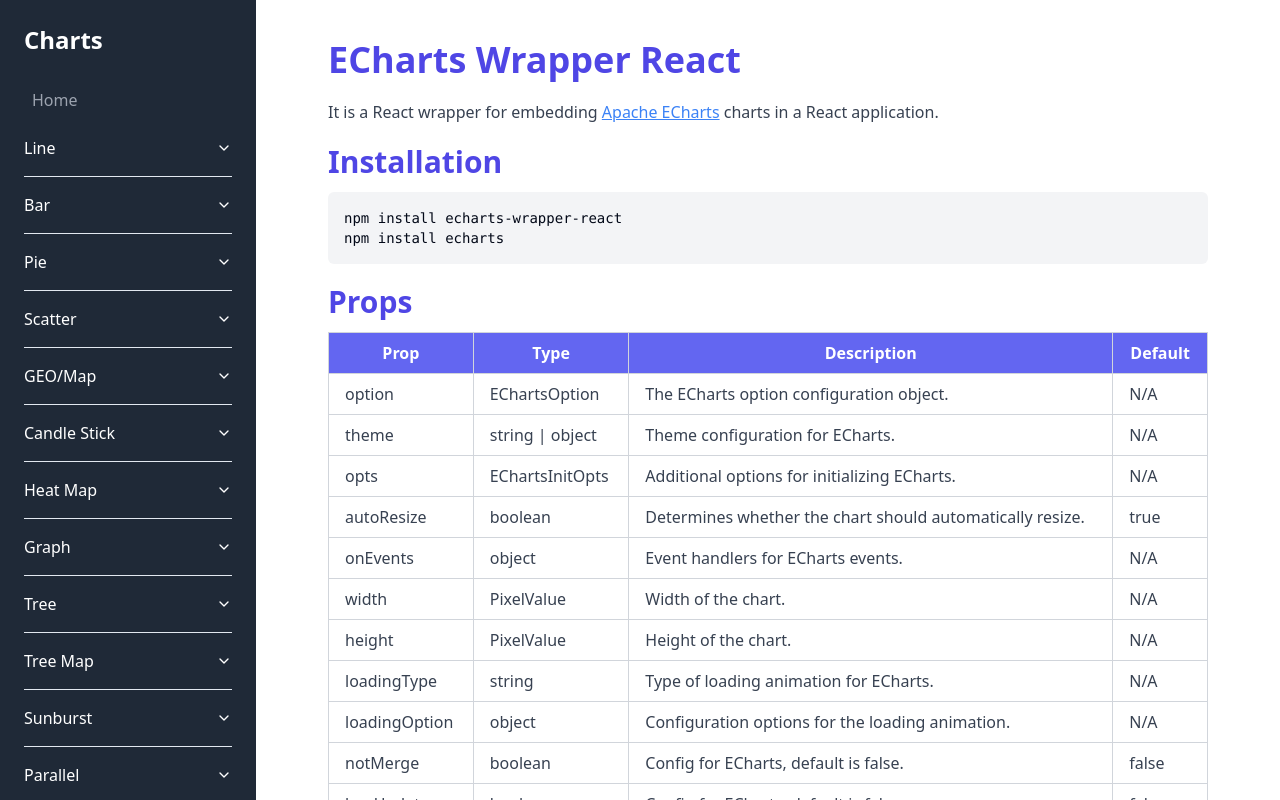
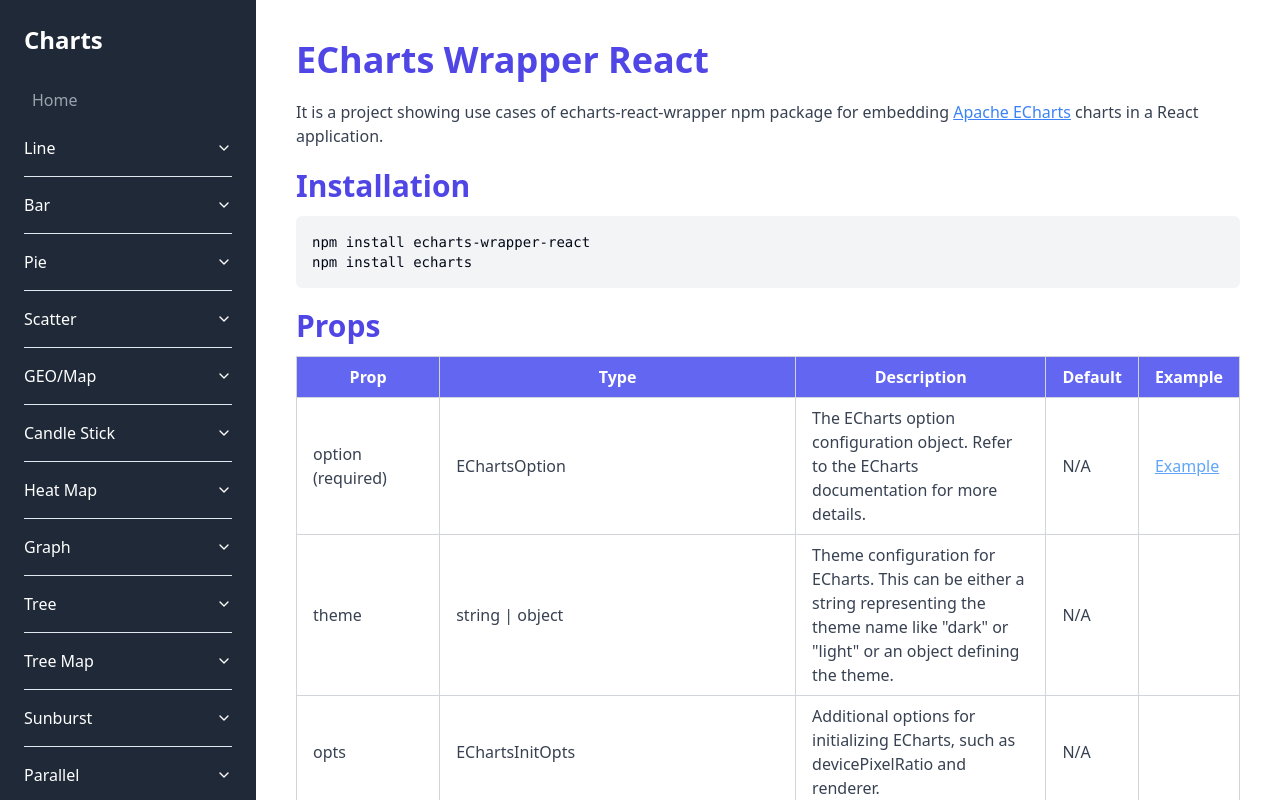
Before and after one commit to react-mern/echarts-wrapper-react-examples, a React (Vite) app: page / in a window 1280 px wide. Built offline with nearby package versions, Linux system fonts and the light colour scheme.

Commit message:
feat: add examples for props on home page - add theme and opts props examples - update content

```diff
--- a/src/constant/home/home.ts
+++ b/src/constant/home/home.ts
@@ -1,57 +1,61 @@
 export const homePageData = {
   tableData: [
     {
-      prop: 'option',
+      prop: 'option (required)',
       type: 'EChartsOption',
-      description: 'The ECharts option configuration object.',
+      description: 'The ECharts option configuration object. Refer to the ECharts documentation for more details.',
       defaultValue: 'N/A',
+      exampleLink: '/line/basic-line-chart',
     },
     {
       prop: 'theme',
       type: 'string | object',
-      description: 'Theme configuration for ECharts.',
+      description:
+        'Theme configuration for ECharts. This can be either a string representing the theme name like "dark" or "light" or an object defining the theme.',
       defaultValue: 'N/A',
     },
     {
       prop: 'opts',
       type: 'EChartsInitOpts',
-      description: 'Additional options for initializing ECharts.',
+      description: 'Additional options for initializing ECharts, such as devicePixelRatio and renderer.',
       defaultValue: 'N/A',
     },
     {
       prop: 'autoResize',
       type: 'boolean',
-      description: 'Determines whether the chart should automatically resize.',
+      description: 'Determines whether the chart should automatically resize when the window is resized.',
       defaultValue: 'true',
     },
     {
       prop: 'onEvents',
-      type: 'object',
-      description: 'Event handlers for ECharts events.',
+      type: 'EChartsReactComponentProps["onEvents"]',
+      description:
+        'Event handlers for ECharts events. Each key represents an event type, and the corresponding value is a function that handles the event.',
       defaultValue: 'N/A',
+      exampleLink: '/bar/clickable-column-chart',
     },
     {
       prop: 'width',
       type: 'PixelValue',
-      description: 'Width of the chart.',
+      description: 'Width of the chart. Accepts a string representing a CSS pixel value.',
       defaultValue: 'N/A',
     },
     {
       prop: 'height',
       type: 'PixelValue',
-      description: 'Height of the chart.',
+      description: 'Height of the chart. Accepts a string representing a CSS pixel value.',
       defaultValue: 'N/A',
     },
     {
       prop: 'loadingType',
       type: 'string',
-      description: 'Type of loading animation for ECharts.',
+      description: 'Type of loading animation for ECharts like "default".',
       defaultValue: 'N/A',
     },
     {
       prop: 'loadingOption',
       type: 'object',
-      description: 'Configuration options for the loading animation.',
+      description: 'Configuration options for the loading inside showLoading, such as text, color, and maskColor.',
       defaultValue: 'N/A',
     },
     {
--- a/src/pages/home/Home.tsx
+++ b/src/pages/home/Home.tsx
@@ -1,31 +1,90 @@
 import { homePageData } from '@/constant/home/home';
+import { Light as SyntaxHighlighter } from 'react-syntax-highlighter';
+import { docco } from 'react-syntax-highlighter/dist/esm/styles/hljs';
+import { Link } from 'react-router-dom';
 
 const Home = () => {
+  const themeCodeString = `
+    import { EChartsReact, EChartsOption } from 'echarts-wrapper-react';
+    import { registerTheme } from 'echarts';
+
+    const greenOrangeTheme = {
+      color: [
+        '#32CD32', // Lime Green
+        '#FFA500', // Orange
+        '#228B22', // Forest Green
+        '#FF8C00', // Dark Orange
+        '#006400', // Dark Green
+        '#FF4500', // Orange Red
+        '#ADFF2F', // Green Yellow
+        '#FF6347', // Tomato
+      ],
+      backgroundColor: '#F0FFF0', // Honeydew background
+      textStyle: {
+        color: '#228B22', // Forest Green text
+      },
+    };
+
+    registerTheme('greenOrangeTheme', greenOrangeTheme);
+
+    //define option
 
     return (
-        <div className="p-5">
-            <div className="container mx-auto">
+        <div style={{ width: '50vw', height: '50vh' }}>
+            <EChartsReact option={option} theme="greenOrangeTheme" />
+        </div>
+    )
+  `;
+
+  const optsCodeString = `
+    import { EChartsReact, EChartsOption, EChartsReactComponentProps } from 'echarts-wrapper-react';
+
+    const BasicLineChart = () => {
+
+      //define option
+
+      const opts: EChartsReactComponentProps['opts'] = {
+        devicePixelRatio: 2,
+        renderer: 'svg',
+      };
+
+      return (
+        <div style={{ width: '50vw', height: '50vh' }}>
+          <EChartsReact option={option} opts={opts} />
+        </div>
+      );
+    };
+  `;
+
+  return (
+    <div className="p-5 container mx-auto">
       <div className="bg-white p-5 rounded-md">
         <h1 className="text-4xl font-bold text-indigo-600 mb-5">ECharts Wrapper React</h1>
         <p className="mb-5 text-gray-700">
-                        It is a React wrapper for embedding <a href="https://echarts.apache.org/en/index.html" className="text-blue-500 underline">Apache ECharts</a> charts in a React application.
+          It is a project showing use cases of echarts-react-wrapper npm package for embedding{' '}
+          <a href="https://echarts.apache.org/en/index.html" className="text-blue-500 underline">
+            Apache ECharts
+          </a>{' '}
+          charts in a React application.
         </p>
 
         <h2 className="text-3xl font-bold text-indigo-600 mb-3">Installation</h2>
         <pre className="bg-gray-100 p-4 rounded-md mb-5 text-sm">
-                        npm install echarts-wrapper-react<br />
+          npm install echarts-wrapper-react
+          <br />
           npm install echarts
         </pre>
 
-
         <h2 className="text-3xl font-bold text-indigo-600 mb-3">Props</h2>
-                    <table className="table-auto w-full mb-5 border-collapse border border-gray-300">
+        <div className="overflow-auto max-w-full">
+          <table className="table-auto mb-5 border-collapse border border-gray-300">
             <thead>
               <tr className="bg-indigo-500 text-white">
                 <th className="border border-gray-300 px-4 py-2">Prop</th>
                 <th className="border border-gray-300 px-4 py-2">Type</th>
                 <th className="border border-gray-300 px-4 py-2">Description</th>
                 <th className="border border-gray-300 px-4 py-2">Default</th>
+                <th className="border border-gray-300 px-4 py-2">Example</th>
               </tr>
             </thead>
             <tbody className="text-gray-700">
@@ -35,11 +94,49 @@
                   <td className="border border-gray-300 px-4 py-2">{row.type}</td>
                   <td className="border border-gray-300 px-4 py-2">{row.description}</td>
                   <td className="border border-gray-300 px-4 py-2">{row.defaultValue}</td>
+                  <td className="border border-gray-300 px-4 py-2">
+                    {row.exampleLink ? (
+                      <Link className="underline text-blue-400" to={row.exampleLink}>
+                        Example
+                      </Link>
+                    ) : null}
+                  </td>
                 </tr>
               ))}
             </tbody>
           </table>
+        </div>
 
+        <div className="text-gray-700 mb-8">
+          <h3 className="text-xl font-bold mb-4">Theme Prop Example</h3>
+          <p className="text-gray-700 mb-4">
+            This example demonstrates how to use the theme prop to apply custom styling to the chart.
+          </p>
+
+          <SyntaxHighlighter language="javascript" style={docco} className="rounded-lg overflow-auto">
+            {themeCodeString}
+          </SyntaxHighlighter>
+
+          <p className="text-gray-700 mb-4">
+            You can customize the theme using the{' '}
+            <a
+              href="https://echarts.apache.org/en/theme-builder.html"
+              target="_blank"
+              rel="noopener noreferrer"
+              className="text-blue-600 hover:text-blue-800 transition duration-300"
+            >
+              ECharts Theme Builder
+            </a>
+            .
+          </p>
+          <p className="mb-4">You can use "dark" and "light" themes as well.</p>
+        </div>
+
+        <div className="text-gray-700">
+          <h3 className="text-xl font-bold mb-4">Using opts with EChartsReact</h3>
+          <SyntaxHighlighter language="javascript" style={docco} className="rounded-lg overflow-auto">
+            {optsCodeString}
+          </SyntaxHighlighter>
         </div>
       </div>
     </div>
```
Lines whose indentation alone changed are shown as unchanged.
